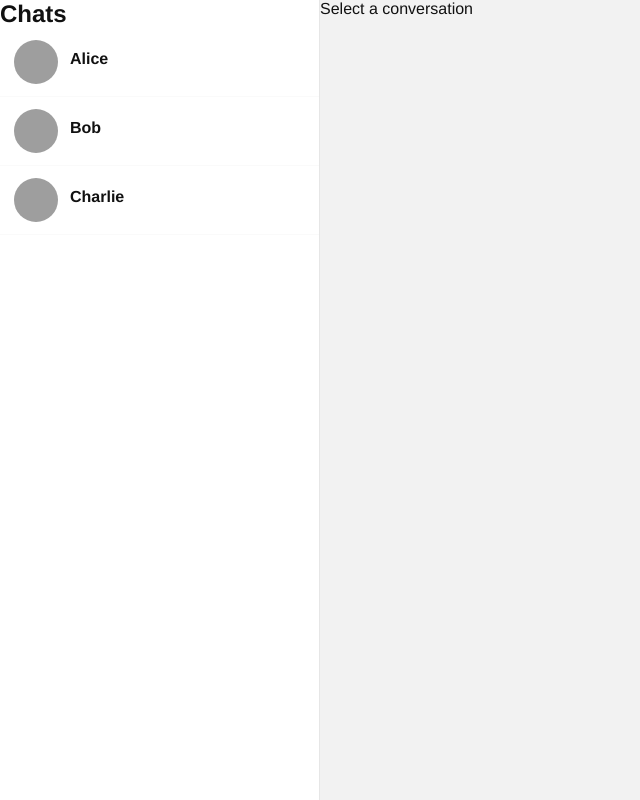
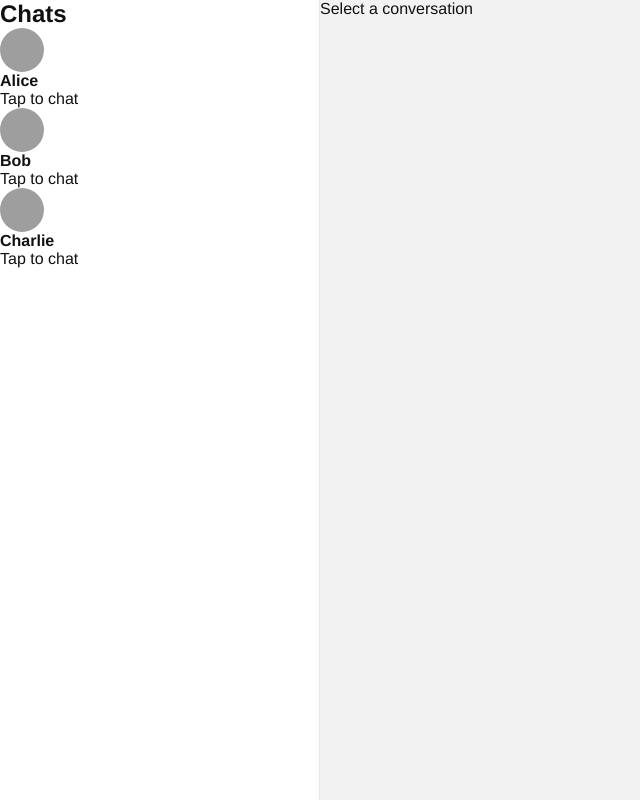
Before and after one commit to Yasar1895/whatsapp-clone, a React (Vite) app: page / in a window 1280 px wide. Shown: the whole page, without its empty margins (0-640 px from the left). Built offline with nearby package versions, Linux system fonts and the light colour scheme; grey boxes are pictures that could not be loaded.

Commit message:
Update ConversationItem.jsx

```diff
--- a/src/components/ConversationItem.jsx
+++ b/src/components/ConversationItem.jsx
@@ -1,17 +1,16 @@
-import React from 'react'
-import Avatar from './Avatar.jsx'
+import React from "react";
+import Avatar from "./Avatar.jsx";
 
-export default function ConversationItem({ user, lastMessage, onClick, active }) {
+function ConversationItem({ user, onClick }) {
   return (
-    <div className="convo-item" onClick={() => onClick(user)} style={{ background: active ? '#f6fff6' : undefined }}>
-      <Avatar src={user.avatar} alt={user.name} />
-      <div className="convo-info">
-        <div style={{display:'flex', justifyContent:'space-between', alignItems:'center'}}>
-          <div className="convo-name">{user.name}</div>
-          <div style={{fontSize:12, color:'#999'}}>{lastMessage ? new Date(lastMessage.ts).toLocaleTimeString([], {hour: '2-digit', minute: '2-digit'}) : ''}</div>
-        </div>
-        <div className="convo-last">{lastMessage ? lastMessage.text : (user.about || '')}</div>
+    <div className="conversation-item" onClick={onClick}>
+      <Avatar src={user.avatar} />
+      <div className="conversation-info">
+        <h4>{user.name}</h4>
+        <p>Tap to chat</p>
       </div>
     </div>
-  )
+  );
 }
+
+export default ConversationItem;
```
